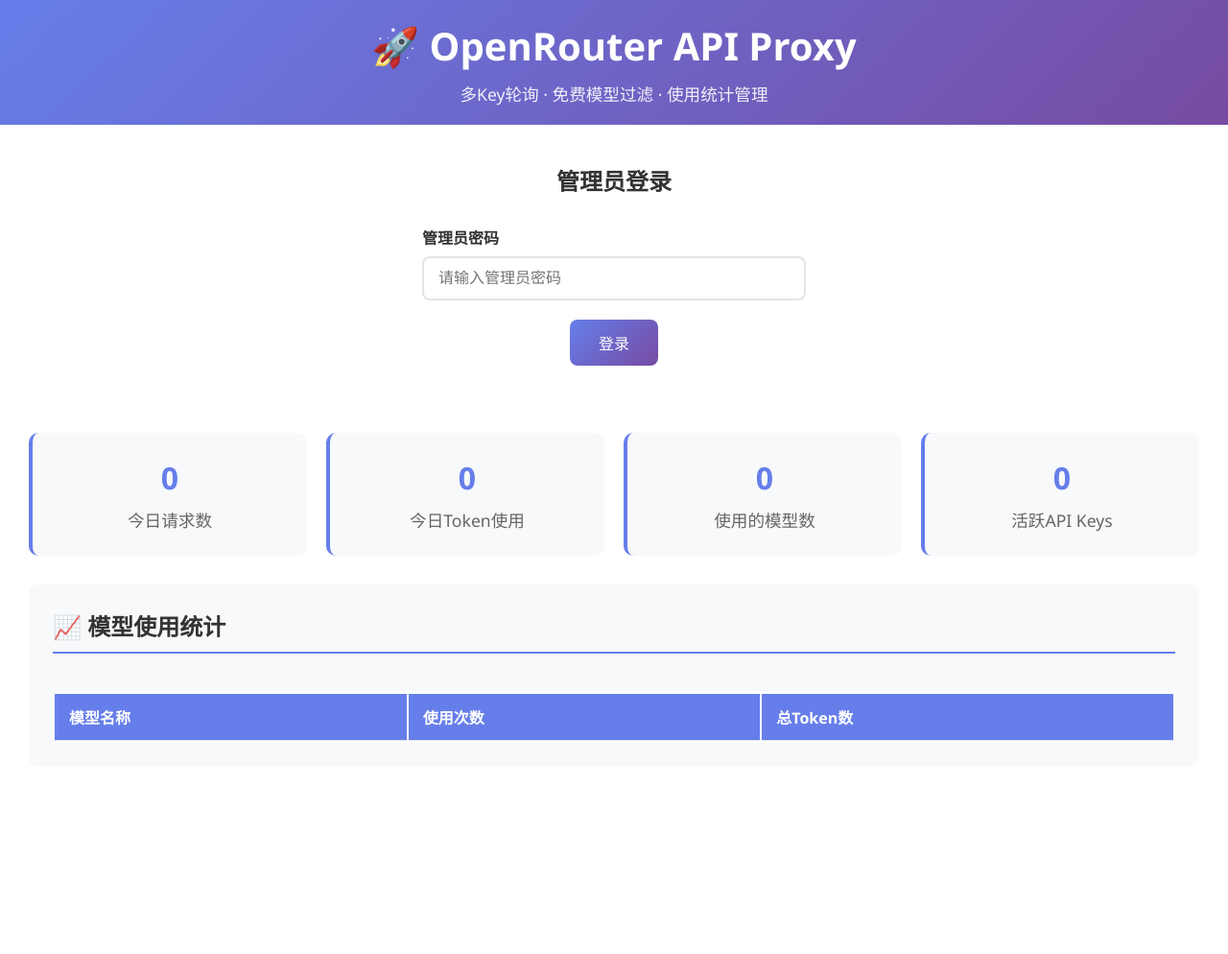
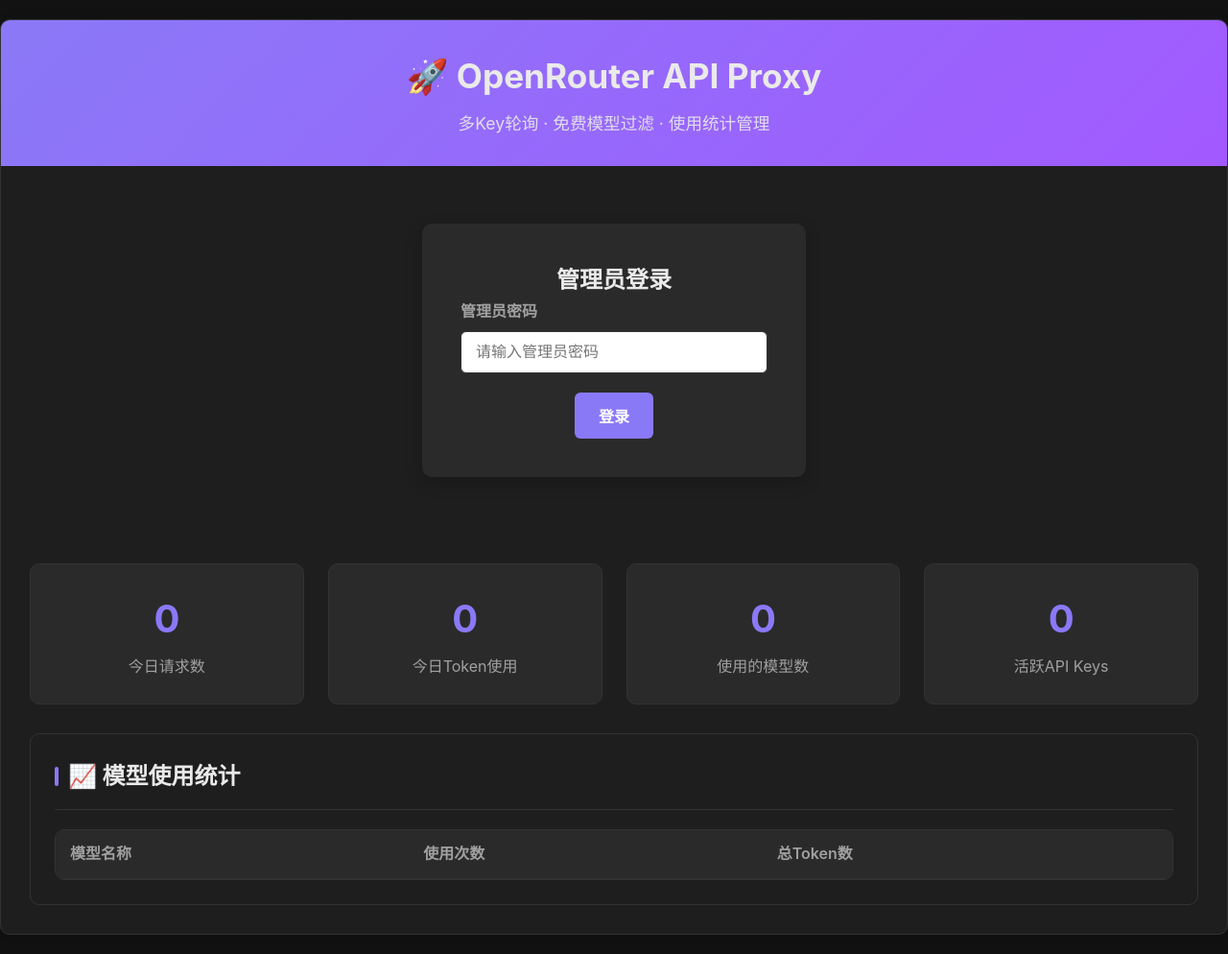
Before and after one commit to qq397605219/ORNANI, a FastAPI app: page /admin in a window 1280 px wide. Shown: the whole page at 96% size. Before the commit the page ends 772 px from the top, so only its background shows below. Run offline with FastAPI, Linux system fonts and the light colour scheme; lists and menus that the app fills with data are empty.

Commit message:
feat(admin): 改进管理后台界面样式和功能
- 添加静态文件挂载支持
- 全面更新管理后台CSS样式，采用现代化设计
- 优化表格、按钮和表单元素的交互体验
- 改进API密钥管理和日志查看功能

```diff
--- a/main.py
+++ b/main.py
@@ -149,6 +149,7 @@
 # 静态文件和模板
 templates = Jinja2Templates(directory="templates")
 
+app.mount("/static", StaticFiles(directory="templates"), name="static")
 # 配置
 ADMIN_PASSWORD = "admin123"  # 管理员密码，实际使用时应该从环境变量读取
 OPENROUTER_BASE_URL = "https://openrouter.ai/api/v1"
--- a/templates/admin.html
+++ b/templates/admin.html
@@ -5,6 +5,23 @@
     <meta name="viewport" content="width=device-width, initial-scale=1.0">
     <title>OpenRouter API Proxy 管理后台</title>
     <style>
+        /* General Reset & Base Styles */
+        :root {
+            --primary-color: #8A79F7;
+            --secondary-color: #A259FF;
+            --accent-color: #6a11cb;
+            --text-color: #EAEAEA;
+            --text-light: #A0A0A0;
+            --bg-color: #121212;
+            --surface-color: #1E1E1E;
+            --surface-hover: #2A2A2A;
+            --border-color: #333333;
+            --success-color: #28a745;
+            --error-color: #dc3545;
+            --shadow: 0 6px 18px rgba(0, 0, 0, 0.2);
+            --border-radius: 10px;
+        }
+
         * {
             margin: 0;
             padding: 0;
@@ -12,29 +29,37 @@
         }
 
         body {
-            font-family: 'Segoe UI', Tahoma, Geneva, Verdana, sans-serif;
-            background: linear-gradient(135deg, #667eea 0%, #764ba2 100%);
-            min-height: 100vh;
+            font-family: -apple-system, BlinkMacSystemFont, 'Segoe UI', Roboto, 'Helvetica Neue', Arial, sans-serif;
+            background-color: var(--bg-color);
+            color: var(--text-color);
+            line-height: 1.6;
+            transition: background-color 0.3s, color 0.3s;
         }
 
+        /* Container */
         .container {
             max-width: 1400px;
-            margin: 0 auto;
-            background: white;
-            min-height: 100vh;
-            box-shadow: 0 0 40px rgba(0,0,0,0.1);
+            margin: 20px auto;
+            background: var(--surface-color);
+            border-radius: var(--border-radius);
+            box-shadow: var(--shadow);
+            overflow: hidden;
+            border: 1px solid var(--border-color);
         }
 
+        /* Header */
         .header {
-            background: linear-gradient(135deg, #667eea 0%, #764ba2 100%);
-            color: white;
-            padding: 20px 30px;
+            background: linear-gradient(135deg, var(--primary-color) 0%, var(--secondary-color) 100%);
+            color: var(--white);
+            padding: 30px;
             text-align: center;
+            position: relative;
         }
 
         .header h1 {
-            font-size: 2.5em;
-            margin-bottom: 10px;
+            font-size: 2.2em;
+            font-weight: 700;
+            margin-bottom: 8px;
         }
 
         .header p {
@@ -67,35 +110,90 @@
 
         .nav-tab a {
             display: block;
-            padding: 15px 20px;
+            padding: 16px 20px;
             text-decoration: none;
-            color: #666;
+            color: var(--text-light);
             font-weight: 600;
             border-bottom: 3px solid transparent;
-            transition: all 0.3s;
+            transition: all 0.3s ease;
+            font-size: 1em;
         }
 
         .nav-tab a:hover {
-            background: #e9ecef;
-            color: #333;
+            color: var(--primary-color);
         }
 
         .nav-tab.active a {
-            color: #667eea;
-            border-bottom-color: #667eea;
-            background: white;
+            color: var(--primary-color);
+            border-bottom-color: var(--primary-color);
         }
 
+        /* Content & Sections */
+        .content {
+            display: none;
+            padding: 30px;
+            animation: fadeIn 0.5s ease-in-out;
+        }
+
+        .content.active {
+            display: block;
+        }
+
+        @keyframes fadeIn {
+            from { opacity: 0; transform: translateY(10px); }
+            to { opacity: 1; transform: translateY(0); }
+        }
+
+        .section {
+            background: var(--surface-color);
+            margin-bottom: 30px;
+            padding: 25px;
+            border-radius: var(--border-radius);
+            border: 1px solid var(--border-color);
+            transition: background-color 0.3s;
+        }
+
+        .section:last-child {
+            margin-bottom: 0;
+        }
+
+        .section h2 {
+            font-size: 1.5em;
+            color: var(--text-color);
+            margin-bottom: 20px;
+            padding-bottom: 15px;
+            border-bottom: 1px solid var(--border-color);
+            display: flex;
+            align-items: center;
+        }
+
+        .section h2::before {
+            content: '';
+            display: inline-block;
+            width: 4px;
+            height: 20px;
+            background: var(--primary-color);
+            margin-right: 10px;
+            border-radius: 2px;
+        }
+
+
+        /* Login Form */
         .login-section {
-            padding: 40px;
+            padding: 60px 40px;
             text-align: center;
         }
 
         .login-form {
             max-width: 400px;
             margin: 0 auto;
+            background: var(--surface-hover);
+            padding: 40px;
+            border-radius: var(--border-radius);
+            box-shadow: var(--shadow);
         }
 
+        /* Form Elements */
         .form-group {
             margin-bottom: 20px;
             text-align: left;
@@ -105,108 +203,118 @@
             display: block;
             margin-bottom: 8px;
             font-weight: 600;
-            color: #333;
+            color: var(--text-light);
         }
 
-        .form-group input {
+        .form-group input,
+        .form-group select {
             width: 100%;
             padding: 12px 15px;
-            border: 2px solid #e1e5e9;
-            border-radius: 8px;
+            border: 1px solid var(--border-color);
+            border-radius: 6px;
             font-size: 16px;
-            transition: border-color 0.3s;
+            transition: border-color 0.3s, box-shadow 0.3s;
         }
 
-        .form-group input:focus {
+        .form-group input:focus,
+        .form-group select:focus {
             outline: none;
-            border-color: #667eea;
+            border-color: var(--primary-color);
+            box-shadow: 0 0 0 3px rgba(102, 126, 234, 0.2);
         }
 
+        /* Buttons */
         .btn {
-            background: linear-gradient(135deg, #667eea 0%, #764ba2 100%);
-            color: white;
+            background: var(--primary-color);
+            color: #fff;
             border: none;
-            padding: 12px 30px;
-            border-radius: 8px;
+            padding: 12px 25px;
+            border-radius: 6px;
             font-size: 16px;
+            font-weight: 600;
             cursor: pointer;
-            transition: transform 0.2s;
+            transition: background 0.3s, transform 0.2s, box-shadow 0.3s;
+            display: inline-block;
+            text-align: center;
         }
 
         .btn:hover {
+            background: var(--secondary-color);
             transform: translateY(-2px);
+        }
+
+        .btn:disabled {
+            background: #ccc;
+            cursor: not-allowed;
+            transform: none;
+        }
+
+        .btn-secondary {
+            background: var(--text-light);
+        }
+
+        .btn-secondary:hover {
+            background: var(--text-color);
+        }
+
+        .btn-danger {
+            background: var(--error-color);
+        }
+
+        .btn-danger:hover {
+            background: #b02a37;
         }
 
         .btn-small {
             padding: 6px 12px;
             font-size: 14px;
-            background: #dc3545;
         }
 
-        .btn-secondary {
-            background: #6c757d;
-        }
-
-        .content {
-            display: none;
-            padding: 30px;
-        }
-
-        .content.active {
-            display: block;
-        }
-
+        /* Stats Grid */
         .stats-grid {
             display: grid;
-            grid-template-columns: repeat(auto-fit, minmax(250px, 1fr));
-            gap: 20px;
+            grid-template-columns: repeat(auto-fit, minmax(220px, 1fr));
+            gap: 25px;
             margin-bottom: 30px;
         }
 
         .stat-card {
-            background: #f8f9fa;
+            background: var(--surface-hover);
             padding: 25px;
-            border-radius: 10px;
+            border-radius: var(--border-radius);
             text-align: center;
-            border-left: 4px solid #667eea;
+            border: 1px solid var(--border-color);
+            transition: transform 0.3s, box-shadow 0.3s, background-color 0.3s;
+        }
+
+        .stat-card:hover {
+            transform: translateY(-5px);
+            box-shadow: var(--shadow);
         }
 
         .stat-card h3 {
-            color: #667eea;
-            font-size: 2em;
-            margin-bottom: 10px;
+            color: var(--primary-color);
+            font-size: 2.5em;
+            margin-bottom: 5px;
         }
 
         .stat-card p {
-            color: #666;
-            font-size: 1.1em;
+            color: var(--text-light);
+            font-size: 1em;
         }
 
-        .section {
-            background: #f8f9fa;
-            margin: 20px 0;
-            padding: 25px;
-            border-radius: 10px;
-        }
-
-        .section h2 {
-            color: #333;
-            margin-bottom: 20px;
-            padding-bottom: 10px;
-            border-bottom: 2px solid #667eea;
-        }
-
+        /* Key Management */
         .key-form {
             display: grid;
             grid-template-columns: 1fr 2fr auto;
             gap: 15px;
             align-items: end;
-            margin-bottom: 20px;
+            margin-bottom: 25px;
         }
 
         .key-list {
-            background: white;
-            border-radius: 8px;
+            border: 1px solid var(--border-color);
+            border-radius: var(--border-radius);
             overflow: hidden;
         }
 
@@ -215,146 +323,193 @@
             grid-template-columns: 1fr 3fr 100px 150px 100px auto;
             gap: 15px;
             padding: 15px;
-            border-bottom: 1px solid #e1e5e9;
+            border-bottom: 1px solid var(--border-color);
             align-items: center;
+            transition: background-color 0.3s;
         }
 
         .key-item:last-child {
             border-bottom: none;
         }
 
-        .key-item:nth-child(even) {
-            background: #f8f9fa;
+        .key-item:hover {
+            background-color: var(--surface-hover);
         }
 
         .key-display {
-            font-family: 'Courier New', monospace;
-            font-size: 12px;
-            background: #f1f3f4;
+            font-family: 'SF Mono', 'Courier New', monospace;
+            font-size: 13px;
+            background: var(--bg-color);
             padding: 8px;
             border-radius: 4px;
             word-break: break-all;
-            max-height: 60px;
-            overflow-y: auto;
+            border: 1px solid var(--border-color);
         }
 
+        /* Status Indicators */
         .status-active {
-            color: #28a745;
+            color: var(--success-color);
             font-weight: 600;
         }
 
         .status-inactive {
-            color: #dc3545;
+            color: var(--error-color);
             font-weight: 600;
+        }
+
+        /* Table Styles */
+        .table-container {
+            max-height: 600px;
+            overflow-y: auto;
+            border: 1px solid var(--border-color);
+            border-radius: var(--border-radius);
         }
 
         .table {
             width: 100%;
-            background: white;
-            border-radius: 8px;
-            overflow: hidden;
-            margin-top: 20px;
+            border-collapse: collapse;
         }
 
         .table th,
         .table td {
             padding: 12px 15px;
             text-align: left;
-            border-bottom: 1px solid #e1e5e9;
+            border-bottom: 1px solid var(--border-color);
         }
 
         .table th {
-            background: #667eea;
-            color: white;
+            background: #2a2a2a;
+            color: var(--text-light);
             font-weight: 600;
             position: sticky;
             top: 0;
+            z-index: 1;
         }
 
-        .table tr:nth-child(even) {
-            background: #f8f9fa;
+        .table tr:last-child td {
+            border-bottom: none;
         }
 
-        .table-container {
-            max-height: 600px;
-            overflow-y: auto;
-            border-radius: 8px;
+        .table tr:hover {
+            background-color: var(--surface-hover);
         }
 
+        .table code {
+            background: var(--bg-color);
+            padding: 2px 6px;
+            border-radius: 4px;
+            font-size: 0.9em;
+        }
+
+        /* Filters */
         .filters {
-            background: white;
+            background: var(--surface-hover);
             padding: 20px;
-            border-radius: 8px;
-            margin-bottom: 20px;
+            border-radius: var(--border-radius);
+            margin-bottom: 25px;
             display: grid;
             grid-template-columns: repeat(auto-fit, minmax(200px, 1fr));
-            gap: 15px;
+            gap: 20px;
             align-items: end;
+            border: 1px solid var(--border-color);
         }
 
+        /* Pagination */
         .pagination {
             display: flex;
             justify-content: center;
             align-items: center;
-            gap: 10px;
-            margin-top: 20px;
+            gap: 8px;
+            margin-top: 25px;
         }
 
         .pagination button {
-            padding: 8px 12px;
-            border: 1px solid #ddd;
-            background: white;
+            padding: 8px 14px;
+            border: 1px solid var(--border-color);
+            background: var(--surface-hover);
+            color: var(--text-color);
             cursor: pointer;
-            border-radius: 4px;
+            border-radius: 6px;
+            transition: all 0.3s;
         }
 
         .pagination button:hover {
-            background: #f8f9fa;
+            background: var(--primary-color);
+            border-color: var(--primary-color);
+            color: #fff;
         }
 
         .pagination button.active {
-            background: #667eea;
-            color: white;
-            border-color: #667eea;
+            background: var(--primary-color);
+            color: #fff;
+            border-color: var(--primary-color);
         }
 
+        /* Alerts */
         .alert {
             padding: 15px;
-            border-radius: 8px;
-            margin: 15px 0;
+            border-radius: var(--border-radius);
+            margin: 20px 0;
+            border: 1px solid transparent;
+            font-weight: 500;
         }
 
         .alert-success {
-            background: #d4edda;
-            color: #155724;
-            border: 1px solid #c3e6cb;
+            background: #e9f7ef;
+            color: #1d6c41;
+            border-color: #a3d8b8;
         }
 
         .alert-error {
-            background: #f8d7da;
-            color: #721c24;
-            border: 1px solid #f5c6cb;
+            background: #fdecea;
+            color: #8a2029;
+            border-color: #f8c5c9;
         }
 
+        /* Helper Classes */
         .hidden {
             display: none;
         }
 
-        .logout-btn {
-            position: absolute;
-            top: 20px;
-            right: 30px;
-            background: rgba(255,255,255,0.2);
-            border: 1px solid rgba(255,255,255,0.3);
-            color: white;
-            padding: 8px 16px;
-            border-radius: 6px;
-            cursor: pointer;
-            font-size: 14px;
+        /* Help Page */
+        .help-content {
+            background: var(--surface-hover);
+            padding: 25px;
+            border-radius: var(--border-radius);
+            border: 1px solid var(--border-color);
         }
 
-        .logout-btn:hover {
-            background: rgba(255,255,255,0.3);
+        .help-content h3 {
+            margin-top: 25px;
+            font-size: 1.2em;
+            color: var(--text-color);
+            border-bottom: 1px solid var(--border-color);
+            padding-bottom: 8px;
+            margin-bottom: 12px;
+        }
+
+        .help-content h3:first-child {
+            margin-top: 0;
+        }
+
+        .help-content p, .help-content ul {
+            color: var(--text-light);
+        }
+
+        .help-content code {
+            background: var(--bg-color);
+            padding: 3px 6px;
+            border-radius: 4px;
+            font-family: 'SF Mono', 'Courier New', monospace;
+        }
+
+        .help-content ul {
+            margin-left: 20px;
+            margin-top: 10px;
+        }
+
+        .help-content li {
+            margin-bottom: 8px;
         }
     </style>
 </head>
@@ -388,13 +543,13 @@
 
         <div id="loginSection" class="login-section">
             <div class="login-form">
-                <h2 style="margin-bottom: 30px; color: #333;">管理员登录</h2>
+                <h2>管理员登录</h2>
                 <div class="form-group">
                     <label for="password">管理员密码</label>
                     <input type="password" id="password" placeholder="请输入管理员密码">
                 </div>
                 <button class="btn" onclick="login()">登录</button>
-                <div id="loginAlert"></div>
+                <div id="loginAlert" class="alert-container"></div>
             </div>
         </div>
 
@@ -444,16 +599,16 @@
                 <h2>📊 API Key 管理</h2>
                 <div class="key-form">
                     <div class="form-group">
-                        <label>Key名称</label>
-                        <input type="text" id="keyName" placeholder="输入Key名称">
+                        <label for="keyName">Key名称</label>
+                        <input type="text" id="keyName" placeholder="例如：My-Personal-Key">
                     </div>
                     <div class="form-group">
-                        <label>API Key</label>
-                        <input type="text" id="apiKey" placeholder="输入OpenRouter API Key">
+                        <label for="apiKey">API Key</label>
+                        <input type="text" id="apiKey" placeholder="输入OpenRouter API Key (sk-or-...)">
                     </div>
                     <button class="btn" onclick="addApiKey()">添加Key</button>
                 </div>
-                <div id="keyAlert"></div>
+                <div id="keyAlert" class="alert-container"></div>
                 <div class="key-list" id="keyList">
                     <!-- API Keys will be loaded here -->
                 </div>
@@ -494,7 +649,7 @@
                     <button class="btn btn-secondary" onclick="clearFilters()">清除筛选</button>
                 </div>
 
-                <div id="logsAlert"></div>
+                <div id="logsAlert" class="alert-container"></div>
 
                 <div class="table-container">
                     <table class="table">
@@ -526,11 +681,11 @@
         <div id="models" class="content">
             <div class="section">
                 <h2>🆓 免费模型管理</h2>
-                <div style="margin-bottom: 20px;">
-                    <button class="btn" onclick="refreshFreeModels()">🔄 刷新免费模型列表</button>
-                    <span style="margin-left: 15px; color: #666;">模型列表会在服务启动时自动更新</span>
+                <div style="margin-bottom: 20px; display: flex; align-items: center; gap: 15px;">
+                    <button class="btn" onclick="refreshFreeModels(event)">🔄 刷新免费模型列表</button>
+                    <span style="color: var(--text-light);">模型列表会在服务启动时自动更新</span>
                 </div>
-                <div id="modelsAlert"></div>
+                <div id="modelsAlert" class="alert-container"></div>
                 <div class="table-container">
                     <table class="table">
                         <thead>
@@ -694,7 +850,7 @@
                                 ${key.is_active ? '活跃' : '禁用'}
                             </div>
                             <div>
-                                <button class="btn btn-small" onclick="deleteKey(${key.id || 0})">删除</button>
+                                <button class="btn btn-danger btn-small" onclick="deleteKey(${key.id})">删除</button>
                             </div>
                         </div>
                     `).join('');
@@ -859,7 +1015,7 @@
             }
         }
 
-        async function refreshFreeModels() {
+        async function refreshFreeModels(event) {
             const alertDiv = document.getElementById('modelsAlert');
             const button = event.target;
 
```
Also changed, not shown: other parts of templates/admin.html (+31 -12 lines), app/__init__.py (added).
